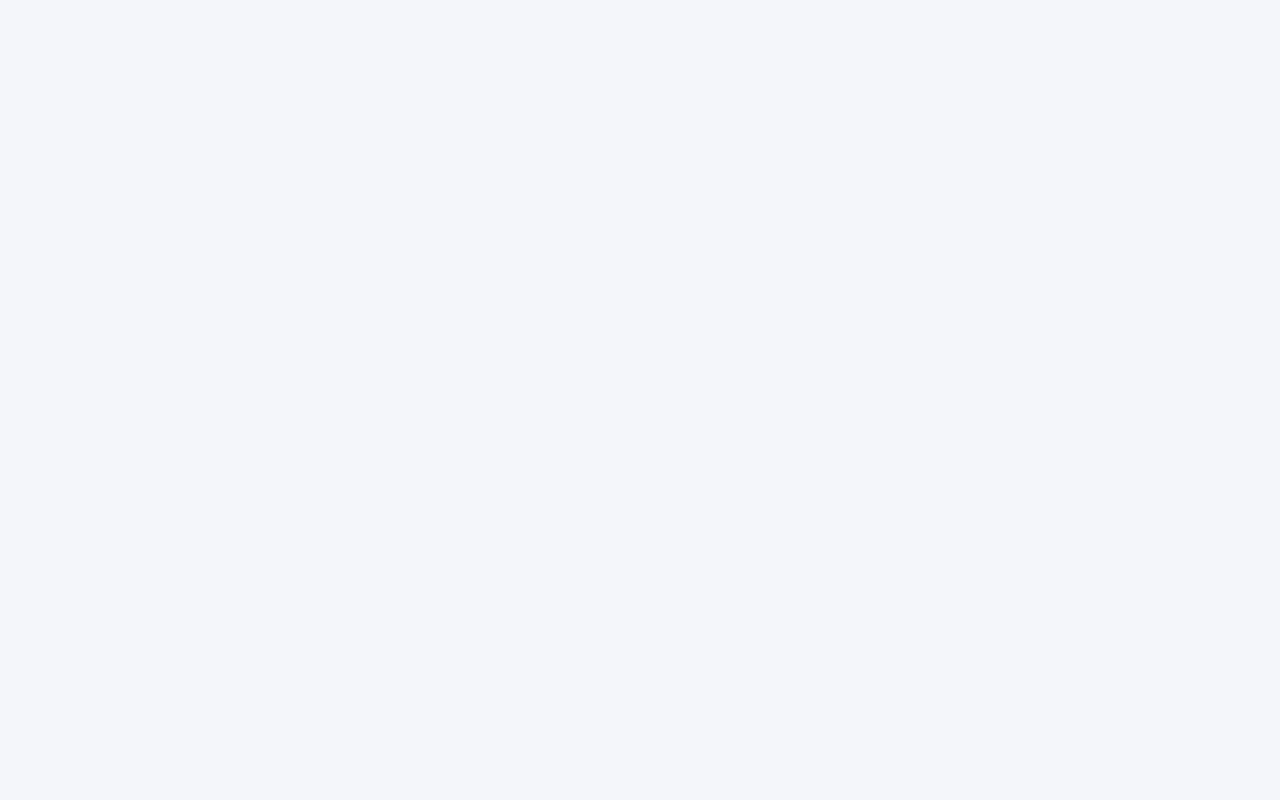
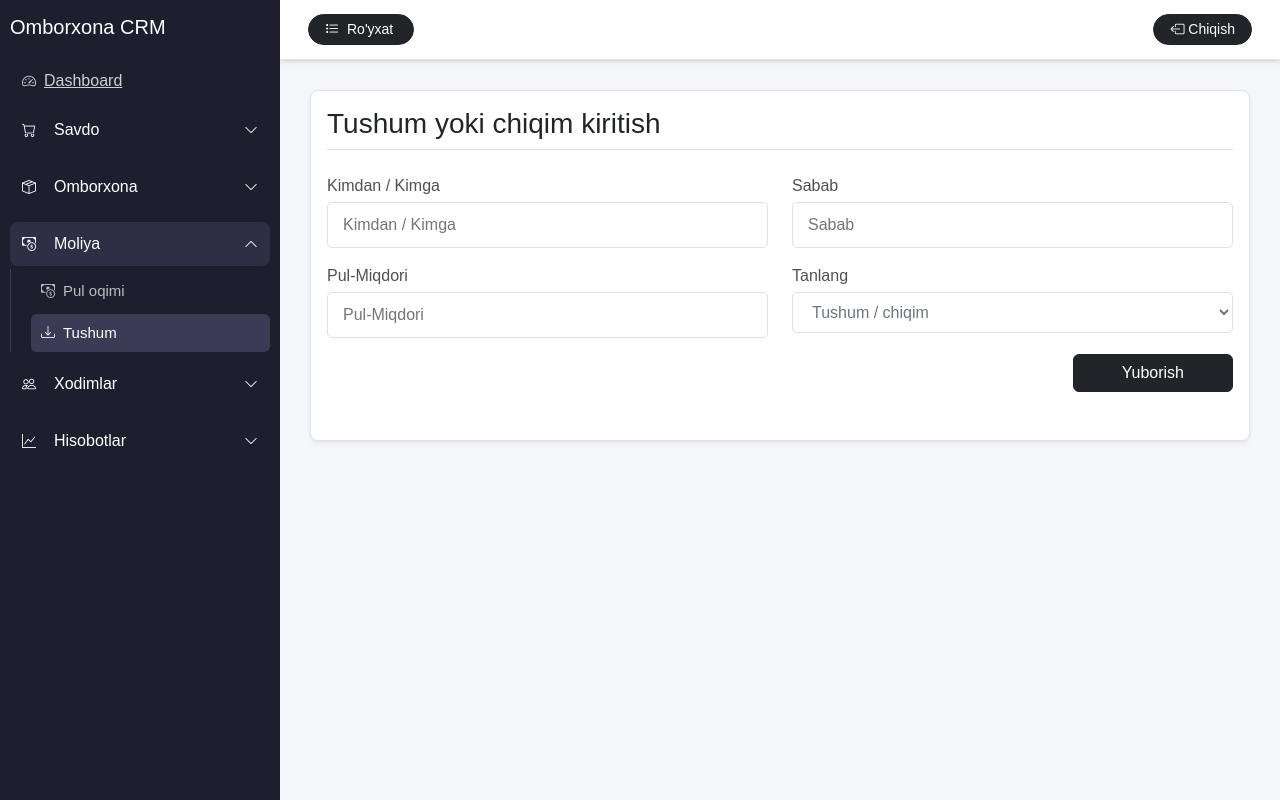
Before and after one commit to dilshodengineer/warehouse-crm-client, a React (Vite) app: page /transactions/form in a window 1280 px wide. Before the commit this address had no page. Built offline with nearby package versions, Linux system fonts and the light colour scheme; sample sign-in values are in the browser's storage.

Commit message:
Add transaction form ans removed non-nessary routes and unused imports in AppRouter.jsx

```diff
--- a/src/components/forms/TransactionForm.jsx
+++ b/src/components/forms/TransactionForm.jsx
@@ -1,9 +1,61 @@
-import React from 'react'
+import React from 'react';
+import Input from '../ui/Input';
+import LoadingBtn from '../ui/LoadingBtn';
 
 const TransactionForm = () => {
-  return (
-    <div>TransactionForm</div>
-  )
+    return (
+        <div className='container-fluid bg-white rounded-3 border shadow-sm p-3 pb-5'>
+            <h3>Tushum yoki chiqim kiritish</h3>
+            <div className="border-top mt-2 mb-4"></div>
+            <form className="row">
+                <div className="col-sm-6">
+                    <Input
+                        label="Kimdan / Kimga"
+                        placeholder="Kimdan / Kimga"
+                        className="mt-1 mb-3"
+                        value={null}
+                        onChange={(e) => {}}
+                    />
+                </div>
+
+                <div className="col-sm-6">
+                    <Input
+                        label="Sabab"
+                        placeholder="Sabab"
+                        className="mt-1 mb-3"
+                        value={null}
+                        onChange={(e) => {}}
+                    />
+                </div>
+
+                <div className="col-sm-6">
+                    <Input
+                        label="Pul-Miqdori"
+                        placeholder="Pul-Miqdori"
+                        className="mt-1 mb-3"
+                        value={null}
+                        onChange={(e) => {}}
+                        type='number'
+                    />
+                </div>
+
+                <div className="col-sm-6">
+                    <label htmlFor="select mt-2">Tanlang</label>
+                    <div className="d-flex mt-1">
+                        <select name="" id="" className='input text-secondary'>
+                            <option>Tushum / chiqim</option>
+                            <option value="income">Tushum</option>
+                            <option value="expense">Chiqim</option>
+                        </select>
+                    </div>
+                </div>
+                <div className="text-end">
+                    <LoadingBtn content="Yuborish"/>
+                </div>
+
+            </form>
+        </div>
+    )
 }
 
 export default TransactionForm
--- a/src/constants/sidebarData.js
+++ b/src/constants/sidebarData.js
@@ -63,6 +63,11 @@ export const sidebarData = [
           title: "Pul oqimi",
           path: "/transactions",
           icon: "bi bi-cash-coin",
+        },
+        {
+          title: "Tushum",
+          path: "/transactions/form",
+          icon: "bi bi-download"
         }
       ],
     },
--- a/src/pages/Finance/Transactions.jsx
+++ b/src/pages/Finance/Transactions.jsx
@@ -5,7 +5,7 @@ const Transactions = () => {
   return (
     <div className='container-fluid bg-white rounded-3 border shadow-sm p-3 pb-5'>
         <h3>Kirim va chiqim</h3>
-        <div className="border-bottom my-2"></div>
+        <div className="border-bottom mt-2 mb-4"></div>
 
         <TransactionTable/>
     </div>
--- a/src/routes/AppRouter.jsx
+++ b/src/routes/AppRouter.jsx
@@ -1,5 +1,4 @@
-import React from "react";
-import { Routes, Route } from "react-router-dom";
+import { Route, Routes } from "react-router-dom";
 
 /* LAYOUTS */
 import AuthLayout from "../layouts/AuthLayout";
@@ -11,37 +10,33 @@ import Login from "../pages/Auth/Login";
 /* DASHBOARD */
 
 /* SALES */
+import List from "../pages/Sales/List";
 import NewSale from "../pages/Sales/NewSale";
-import List from "../pages/Sales/List";
+import Receipt from "../pages/Sales/Receipt";
 import SalesHistory from "../pages/Sales/SalesHistory";
-import Receipt from "../pages/Sales/Receipt";
+import CustomerReceipt from "../pages/Sales/CustomerReceipt";
 
 /* WAREHOUSE */
 import Products from "../pages/Warehouse/Products";
-import StockBatches from "../pages/Warehouse/StockBatches";
-import StockBalance from "../pages/Warehouse/StockBalance";
+import AddProduct from "../pages/Warehouse/AddProduct";
+import EditProduct from "../pages/Warehouse/EditProduct";
+import ShowProduct from "../pages/Warehouse/ShowProduct";
 
 /* FINANCE */
-import Expenses from "../pages/Finance/Expenses";
-import Debts from "../pages/Finance/Debts";
-import Income from "../pages/Finance/Income";
+import Transactions from "../pages/Finance/Transactions";
 
 /* EMPLOYEES */
 import Employees from "../pages/Employees/Employees";
 import Roles from "../pages/Employees/Roles";
 
 /* REPORTS */
-import SalesReport from "../pages/Reports/SalesReport";
+import Dashboard from "../pages/Dashboard/Dashboard";
+import TestPage from "../pages/Dashboard/TestPage";
 import ExpensesReport from "../pages/Reports/ExpensesReport";
 import InventoryReport from "../pages/Reports/InventoryReport";
-import TestPage from "../pages/Dashboard/TestPage";
-import Dashboard from "../pages/Dashboard/Dashboard";
+import SalesReport from "../pages/Reports/SalesReport";
 import ProtectedRoute from "../routes/ProtectedRoute";
-import AddProduct from "../pages/Warehouse/AddProduct";
-import ShowProduct from "../pages/Warehouse/ShowProduct";
-import EditProduct from "../pages/Warehouse/EditProduct";
-import CustomerReceipt from "../pages/Sales/CustomerReceipt";
-import Transactions from "../pages/Finance/Transactions";
+import TransactionForm from "../components/forms/TransactionForm";
 
 function AppRouter() {
   return (
@@ -71,13 +66,12 @@ function AppRouter() {
           {/* WAREHOUSE */}
           <Route path="/products" element={<Products />} />
           <Route path="/products/:id" element={<ShowProduct/>} />
-          <Route path="/stock-batches" element={<StockBatches />} />
-          <Route path="/stock-balance" element={<StockBalance />} />
           <Route path="/products/create" element={<AddProduct/>} />
           <Route path="/products/:id/edit" element={<EditProduct/>} />
 
           {/* FINANCE */}
           <Route path="/transactions" element={<Transactions />} />
+          <Route path="/transactions/form" element={<TransactionForm />} />
 
           {/* EMPLOYEES */}
           <Route path="/employees" element={<Employees />} />
```
